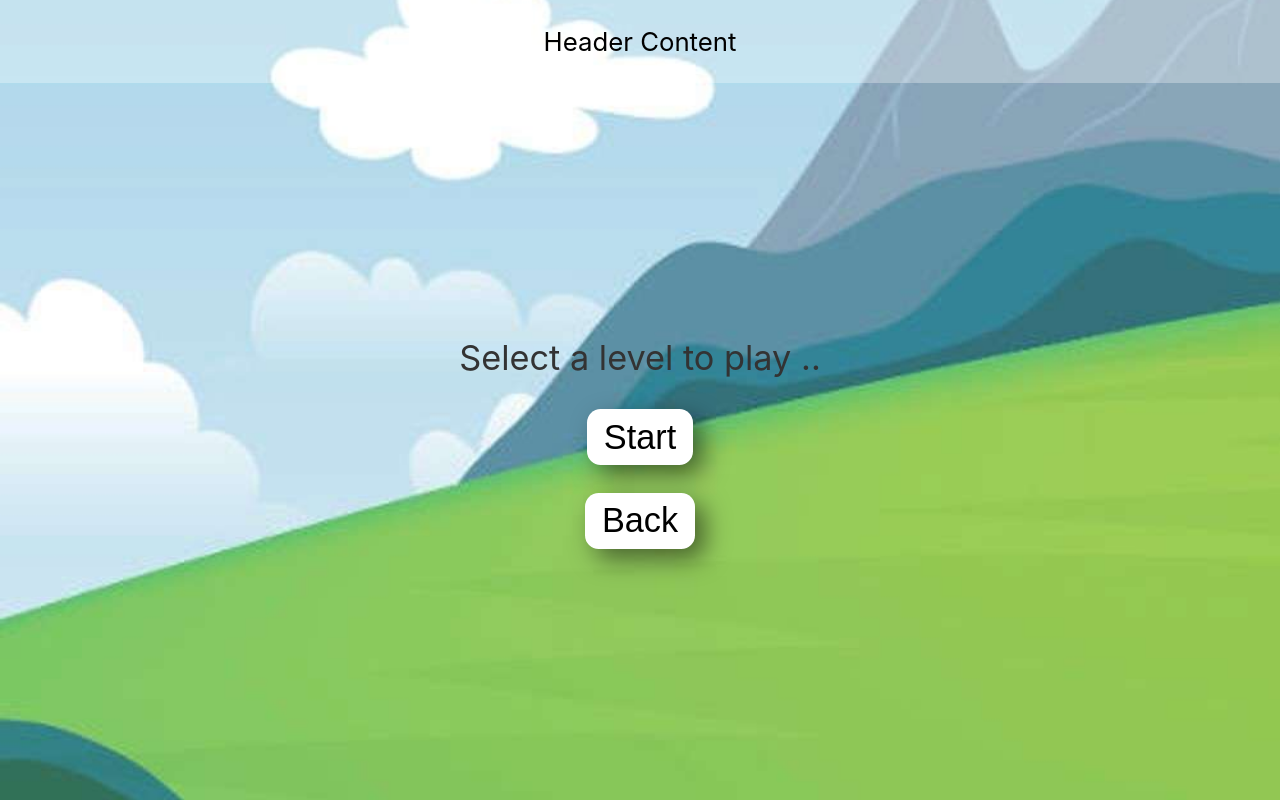
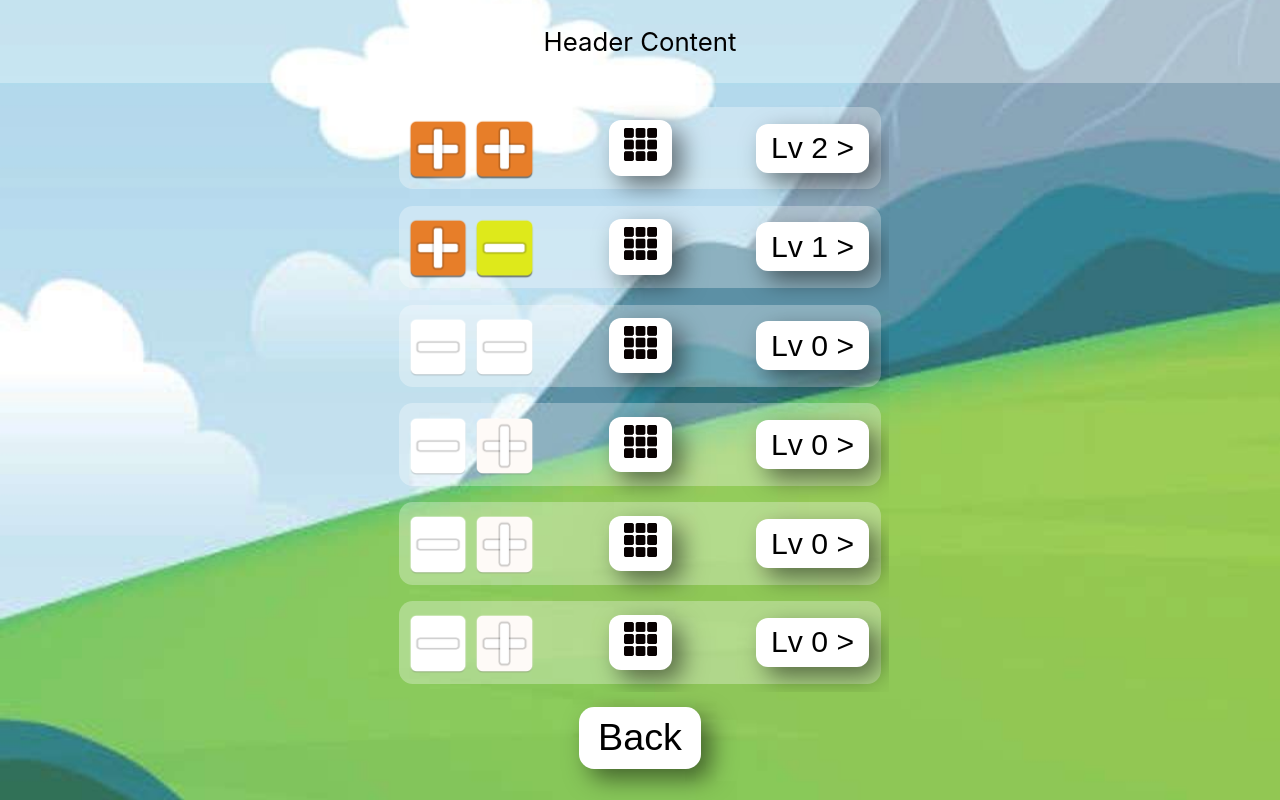
Before and after one commit to wistler/arith-magic-2, a Svelte app: page / in a window 1280 px wide. Both pictures are taken after a click on the button "Play". Built offline with nearby package versions, Linux system fonts and the light colour scheme.

Commit message:
fleshing out selection screen

```diff
--- a/src/Screens/SelectionScreen.svelte
+++ b/src/Screens/SelectionScreen.svelte
@@ -5,17 +5,105 @@
 <script lang="ts">
   import Screen from "../Components/Screen.svelte";
   import WhiteButton from "../Components/WhiteButton.svelte";
+
+  import operatorPlus from "../assets/Images/operator-plus.png";
+  import operatorPlusGrey from "../assets/Images/operator-plus-grey.png";
+  import operatorMinus from "../assets/Images/operator-minus.png";
+  import operatorMinusGrey from "../assets/Images/operator-minus-grey.png";
+  import grid from "../assets/Images/grid.png";
+
+  const operatorIcons = {
+    "+": { active: operatorPlus, grey: operatorPlusGrey },
+    "-": { active: operatorMinus, grey: operatorMinusGrey },
+  };
+
+  let listing = [
+    {
+      operators: ["+", "+"],
+      levelUnlocked: 2,
+    },
+    {
+      operators: ["+", "-"],
+      levelUnlocked: 1,
+    },
+    {
+      operators: ["-", "-"],
+      levelUnlocked: 0,
+    },
+    {
+      operators: ["-", "+"],
+      levelUnlocked: 0,
+    },
+    {
+      operators: ["-", "+"],
+      levelUnlocked: 0,
+    },
+    {
+      operators: ["-", "+"],
+      levelUnlocked: 0,
+    },
+  ];
 </script>
 
 <Screen let:navigateTo let:back {...$$restProps}>
-  <div>Select a level to play ..</div>
-  <WhiteButton on:click={() => navigateTo("GameScreen")}>Start</WhiteButton>
-  <WhiteButton on:click={back}>Back</WhiteButton>
+  <list>
+    {#each listing as { operators, levelUnlocked }}
+      <row>
+        <operators>
+          {#each operators as op}
+            <img
+              src={operatorIcons[op][levelUnlocked > 0 ? "active" : "grey"]}
+              alt={op}
+            />
+          {/each}
+        </operators>
+        <WhiteButton>
+          <img src={grid} alt="grid" style="width: 1em" />
+        </WhiteButton>
+        <WhiteButton>Lv {levelUnlocked} ></WhiteButton>
+      </row>
+    {/each}
+  </list>
+  <div>
+    <!-- <WhiteButton on:click={() => navigateTo("GameScreen")}>Start</WhiteButton> -->
+    <WhiteButton on:click={back}>Back</WhiteButton>
+  </div>
 </Screen>
 
 <style>
-  * {
+  /* * {
     margin: 0.25em;
     padding: 0.25em;
+  } */
+  list {
+    font-size: 0.8em;
+    display: flex;
+    flex-direction: column;
+    width: 100%;
+    max-width: 20em;
+    overflow-y: scroll;
+    scroll-behavior: smooth;
+    /* TODO: Hide scrollbar in Desktop Mode */
+    box-sizing: content-box;
+  }
+  row {
+    margin: 0.3em;
+    display: flex;
+    flex-direction: row;
+    align-items: center;
+    justify-content: space-between;
+    background-color: rgba(255, 255, 255, 0.3);
+    border-radius: 0.5em;
+  }
+  operators {
+    /* margin: 0.4em; */
+
+    /* background-color: rgba(0, 0, 0, 0.3); */
+    padding: 0.3em 0em 0em 0.2em;
+    border-radius: 0.4em;
+    text-align: center;
+  }
+  operators img {
+    width: 2em;
   }
 </style>
```
